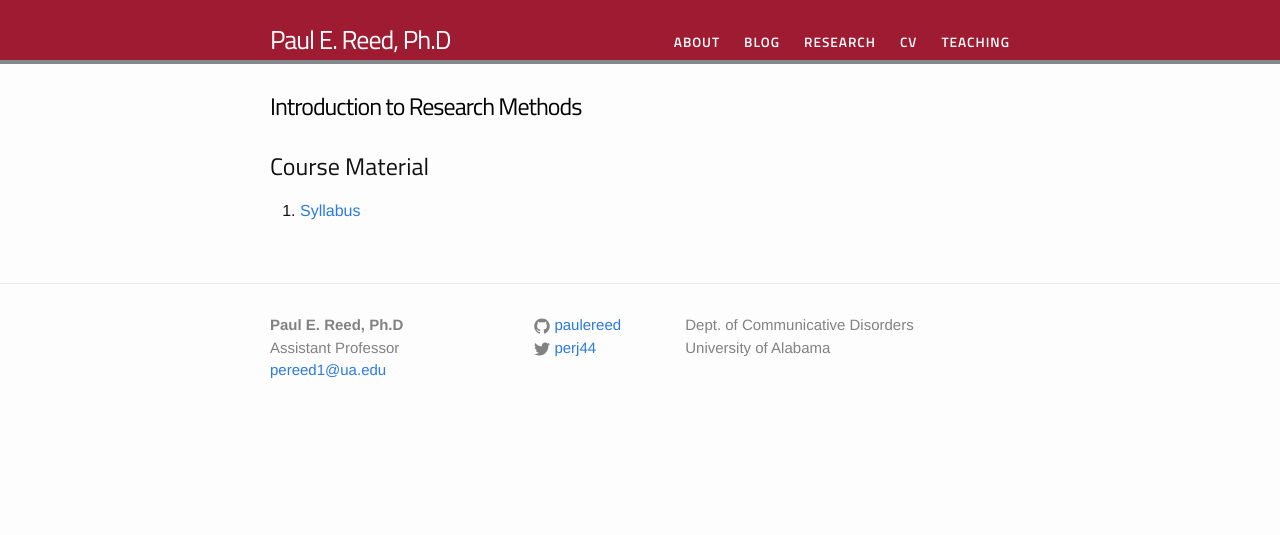
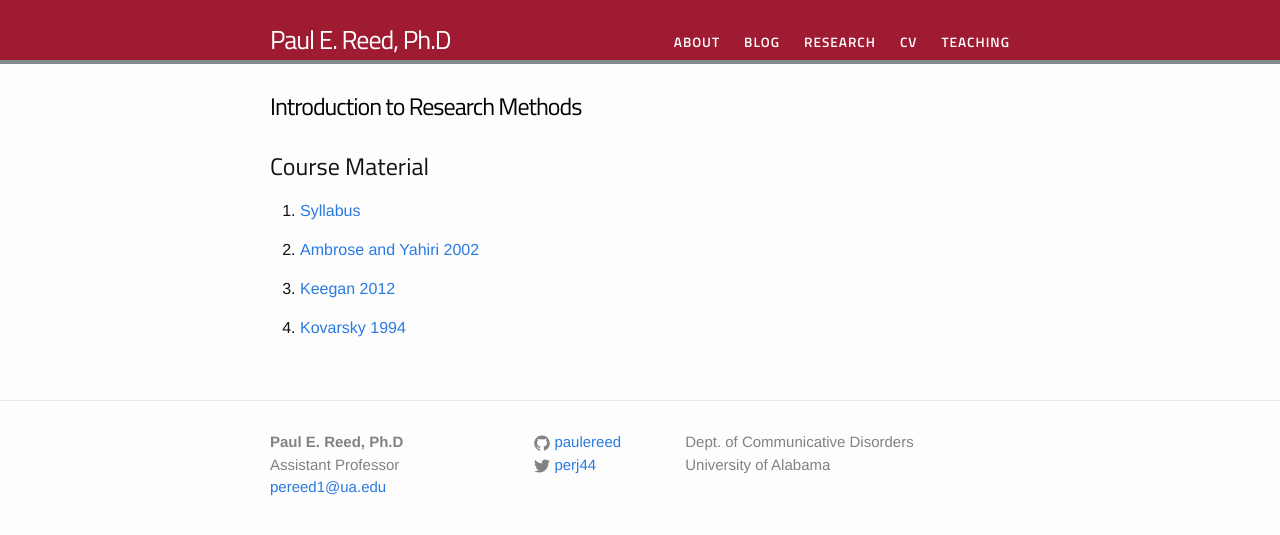
Before and after one commit to paulereed/paulereed.github.io, a Jekyll site: the page built from teaching/intro_research_methods.md, in a window 1280 px wide. Shown: the top 535 px of the page. Built offline with Jekyll 4.4.1, drawn with Linux system fonts in a browser that asks for light colours; some web fonts are replaced.

Commit message:
Updating teaching pages

```diff
--- a/teaching/intro_research_methods.md
+++ b/teaching/intro_research_methods.md
@@ -7,3 +7,9 @@ permalink: /teaching/intro_research_methods/
 ## Course Material
 
 1. [Syllabus](CD_501_Research_Methods_syllabus.pdf)
+
+2. [Ambrose and Yahiri 2002](Ambrose and Yahiri 2002 - The Tudor Study - Data and Ethics.pdf)
+
+3. [Keegan 2012](Keegan 2012 - Review of Research Methods in Communication Disorders.pdf)
+
+4. [Kovarsky 1994](Kovarsky 1994 - Distinguishing quantitative and qualitative methods in communication sciences and disorders.pdf)
```
Also changed, not shown: teaching.md (+1 -1 lines), 4 other files.
